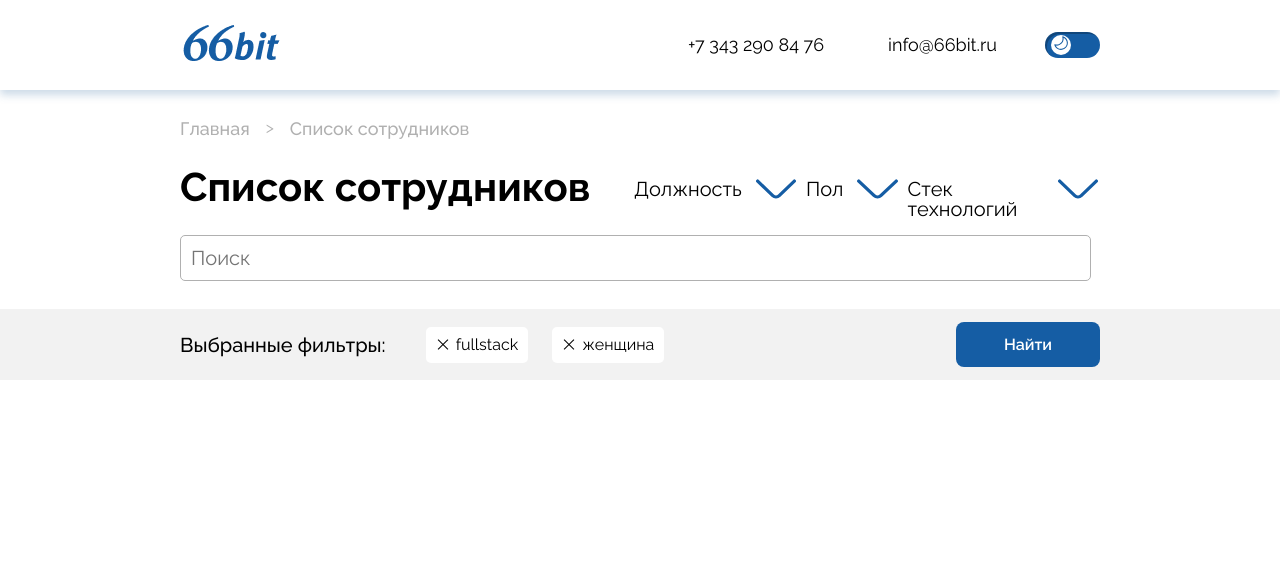
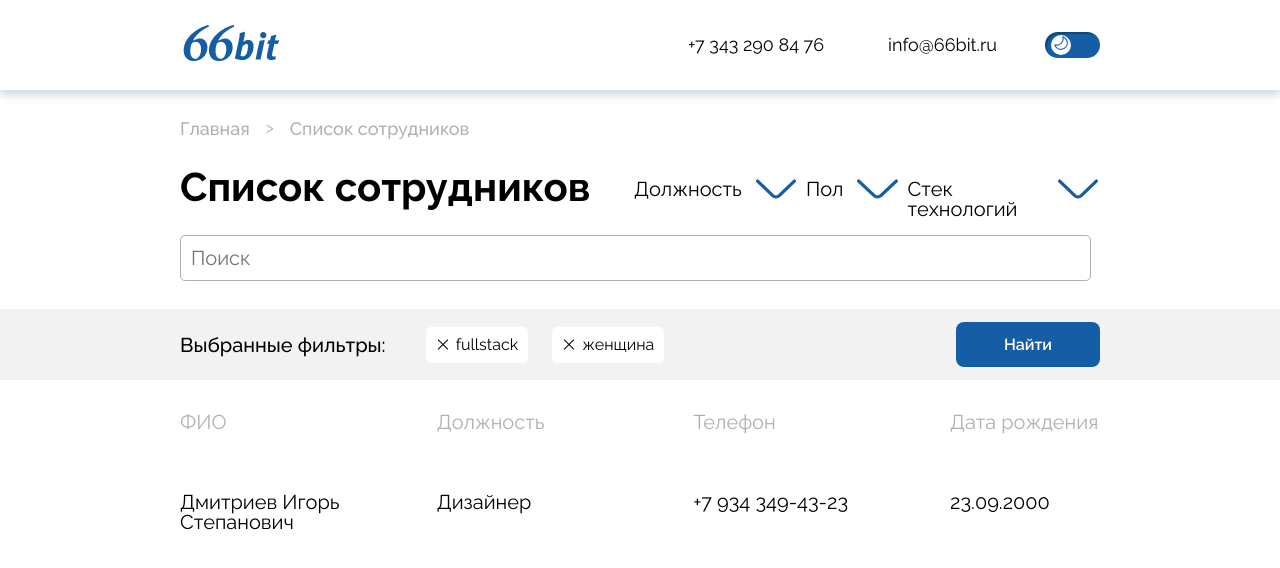
Before and after one commit to kiorskii/66bit-testproject, a React (Vite) app: page / in a window 1280 px wide. Shown: the top 568 px of the page. Built offline with nearby package versions, Linux system fonts and the light colour scheme.

Commit message:
done first screen

```diff
--- a/package.json
+++ b/package.json
@@ -10,6 +10,7 @@
     "preview": "vite preview"
   },
   "dependencies": {
+    "axios": "^1.6.8",
     "react": "^18.2.0",
     "react-dom": "^18.2.0"
   },
--- /dev/null
+++ b/src/components/Employee/Employee.module.css
@@ -0,0 +1,26 @@
+.employee {
+  height: 80px;
+  display: flex;
+  padding-top: 32px;
+  padding-bottom: 28px;
+}
+
+.employee li {
+  width: 100%;
+}
+
+.employee__name {
+  max-width: 725px;
+}
+
+.employee__post {
+  max-width: 400px;
+}
+
+.employee__telephone {
+  max-width: 280px;
+}
+
+.employee__birthday {
+  max-width: 150px;
+}
--- /dev/null
+++ b/src/components/Employee/Employee.tsx
@@ -0,0 +1,25 @@
+import styles from './Employee.module.css'
+
+const Employee = () => {
+  return (
+    <>
+      <ul className={styles.employee}>
+        <li className={styles.employee__name}>
+          <p>Дмитриев Игорь Степанович</p>
+        </li>
+        <li className={styles.employee__post}>
+          <p>Дизайнер</p>
+        </li>
+        <li className={styles.employee__telephone}>
+          <p>+7 934 349-43-23</p>
+        </li>
+        <li className={styles.employee__birthday}>
+          <p>23.09.2000</p>
+        </li>
+      </ul>
+
+    </>
+  )
+}
+
+export default Employee
--- a/src/components/List/List.module.css
+++ b/src/components/List/List.module.css
@@ -0,0 +1,33 @@
+.list {
+  padding: 0 180px;
+  font-size: 20px;
+}
+
+.list__headers {
+  height: 80px;
+  display: flex;
+  padding-top: 32px;
+  padding-bottom: 28px;
+  color: #B0B0B0;
+
+}
+
+.list__header {
+  width: 100%;
+}
+
+.list__header:first-child {
+  max-width: 725px;
+}
+
+.list__header:nth-child(2) {
+  max-width: 400px;
+}
+
+.list__header:nth-child(3) {
+  max-width: 280px;
+}
+
+.list__header:nth-child(4) {
+  max-width: 150px;
+}
--- a/src/components/List/List.tsx
+++ b/src/components/List/List.tsx
@@ -1,9 +1,26 @@
+import Employee from '../Employee/Employee'
 import styles from './List.module.css'
 
 const List = () => {
   return (
     <>
-
+      <div className={styles.list}>
+        <ul className={styles.list__headers}>
+          <li className={styles.list__header}>
+            <p>ФИО</p>
+          </li>
+          <li className={styles.list__header}>
+            <p>Должность</p>
+          </li>
+          <li className={styles.list__header}>
+            <p>Телефон</p>
+          </li>
+          <li className={styles.list__header}>
+            <p>Дата рождения</p>
+          </li>
+        </ul>
+        <Employee />
+      </div>
 
     </>
   )
```
Also changed, not shown: 1 other file (tests, documents, lock files or other folders).
